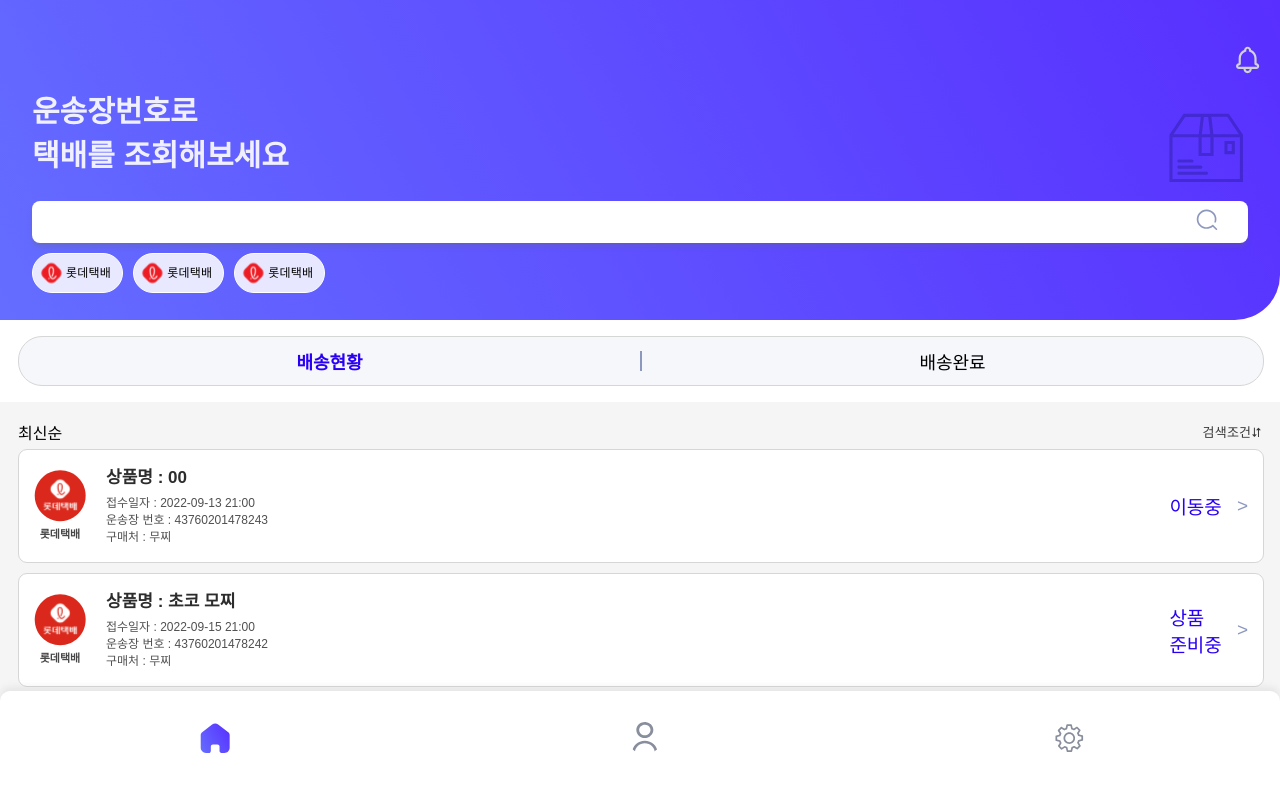
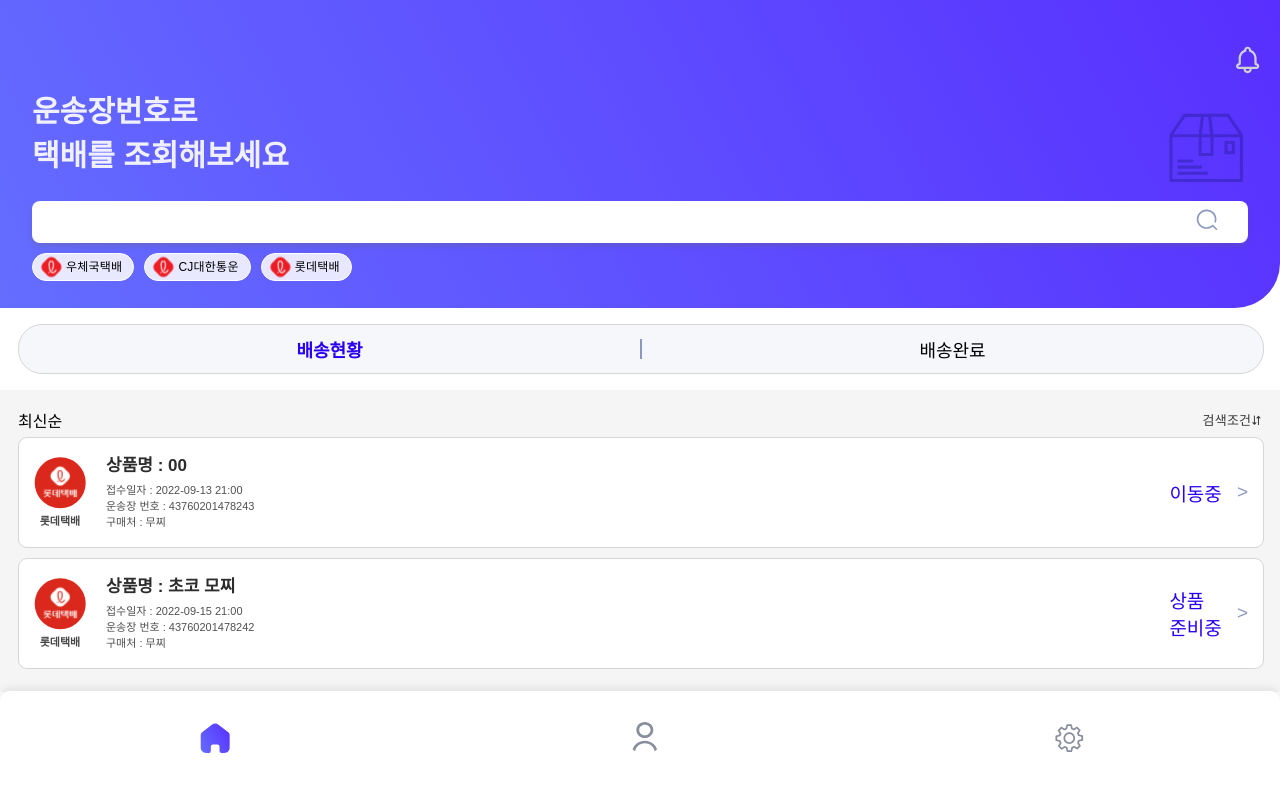
Before and after one commit to Mozzirt/parcel, a React (Create React App) app in the folder Frontend/: page / in a window 1280 px wide. Shown: the top 792 px of the page. Built offline with nearby package versions, Linux system fonts and the light colour scheme; a web font is replaced by a local one.

Commit message:
[FE] 메인 - 폰트 크기, 간격 조정

```diff
--- a/Frontend/src/page/main/Main.js
+++ b/Frontend/src/page/main/Main.js
@@ -66,7 +66,7 @@ function Main() {
 
         setTimeout(() => {
             closeModal()
-        }, 800)
+        }, 700)
     }
 
     const closeModal = () => {
@@ -99,11 +99,11 @@ function Main() {
                 <div className='recommend-area'>
                     <div className='company-icon button'>
                         <img src='/asset/ci/circle-small/lotte.svg' alt='롯데'></img>
-                        롯데택배
+                        우체국택배
                     </div>
                     <div className='company-icon button'>
                         <img src='/asset/ci/circle-small/lotte.svg' alt='롯데'></img>
-                        롯데택배
+                        CJ대한통운
                     </div>
                     <div className='company-icon button'>
                         <img src='/asset/ci/circle-small/lotte.svg' alt='롯데'></img>
@@ -113,11 +113,11 @@ function Main() {
             </div>
             <div className='main-button-area'>
                 <div className='button delivery-status'>
-                    <div className={'left' + (buttonActiveIndex == 0 ? ' selected' : '')} onClick={() => toggleActive(0)}>
+                    <div className={'left' + (buttonActiveIndex === 0 ? ' selected' : '')} onClick={() => toggleActive(0)}>
                         배송현황
                     </div>
                     <div className='separator'></div>
-                    <div className={'right' + (buttonActiveIndex == 1 ? ' selected' : '')} onClick={() => toggleActive(1)}>
+                    <div className={'right' + (buttonActiveIndex === 1 ? ' selected' : '')} onClick={() => toggleActive(1)}>
                         배송완료
                     </div>
                 </div>
--- a/Frontend/src/page/main/Main.scss
+++ b/Frontend/src/page/main/Main.scss
@@ -75,11 +75,12 @@
             gap: 10px;
 
             .company-icon {
+                height: 26px;
                 display: flex;
                 background: rgba(255, 255, 255, 0.85);
                 border: 0.5px solid #FFFFFF;
                 border-radius: 500px;
-                padding: 3px 11px 3px 4px;
+                padding: 0px 11px 0px 4px;
                 align-items: center;
 
                 font-style: normal;
@@ -209,7 +210,7 @@
 
                         .item-detail {
                             font-weight: 300;
-                            font-size: 12px;
+                            font-size: 11px;
                             color: #505050;
 
                             span {
```
